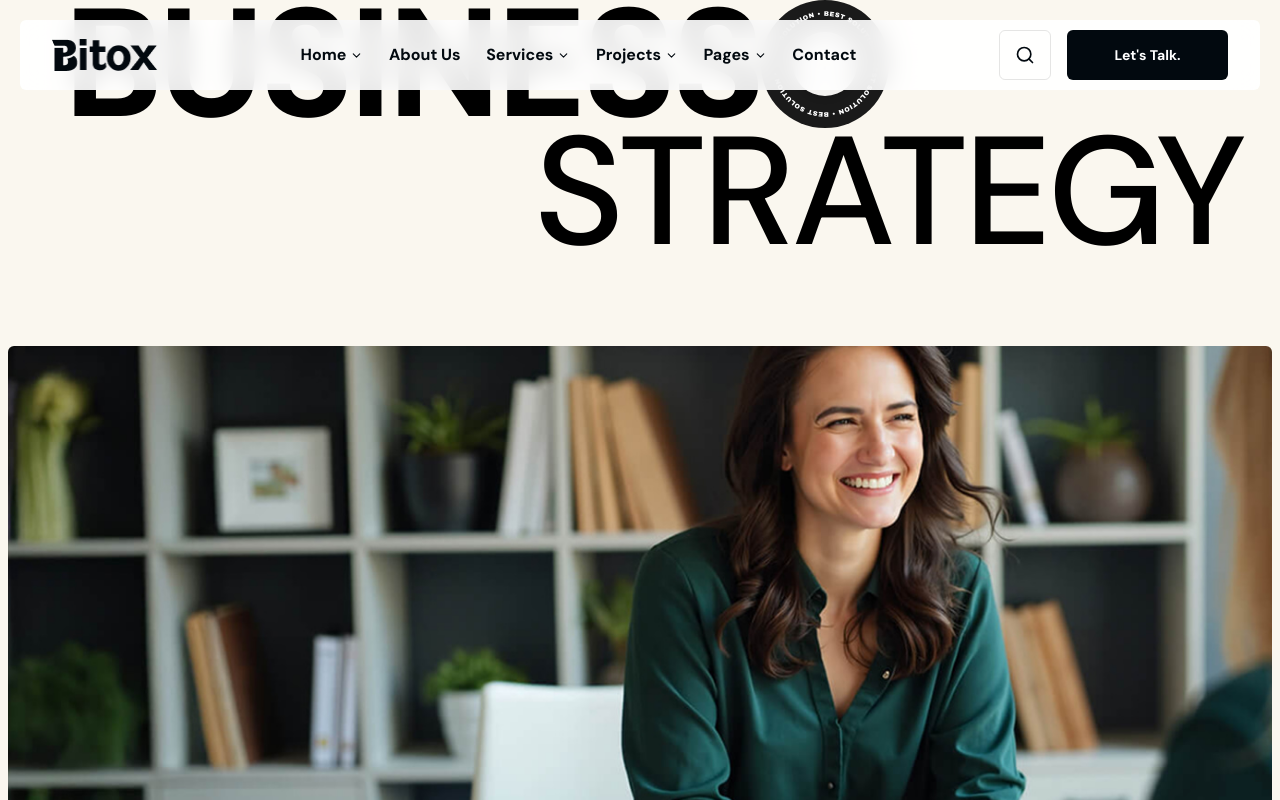
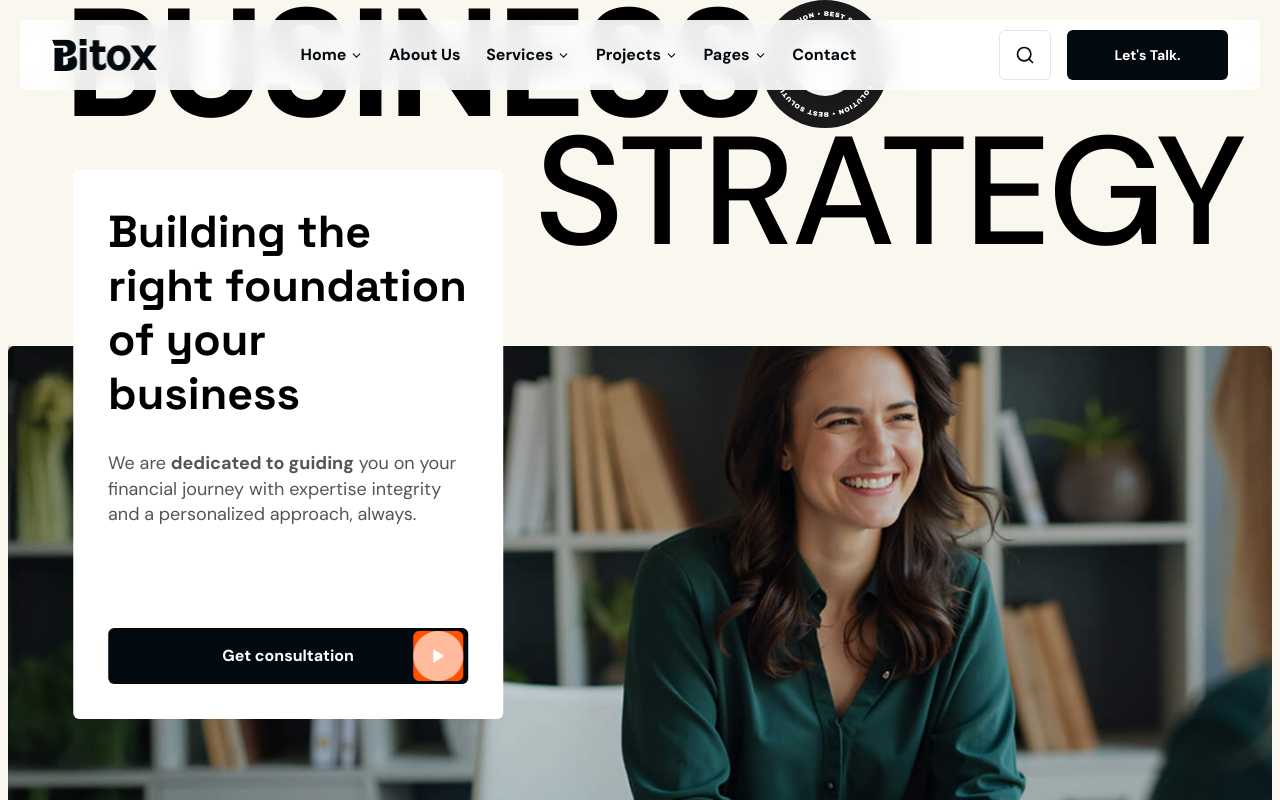
Before and after one commit to Mostofa-zaman/bitox-business-consulting-website, a Next.js app: page / in a window 1280 px wide. Shown: the top 800 px of the page. Built offline with nearby package versions, Linux system fonts and the light colour scheme.

Commit message:
feat(hero): add desktop-specific HeroCard layout

```diff
--- a/src/components/homeOne/HeroSection.jsx
+++ b/src/components/homeOne/HeroSection.jsx
@@ -81,6 +81,11 @@ const [currentID] = useState(0);
               />
             </div>
           )}
+            <div className="absolute inset-0 bg-[#02090f30] z-20" />
+        </div>
+             {/* for lg */}
+        <div className="absolute top-[-155px] xl:top-[-176px] left-[6%] translate-x-[-2.5%] hidden lg:block  z-10">
+          <HeroCard />
         </div>
       </div>
     </section>
```
